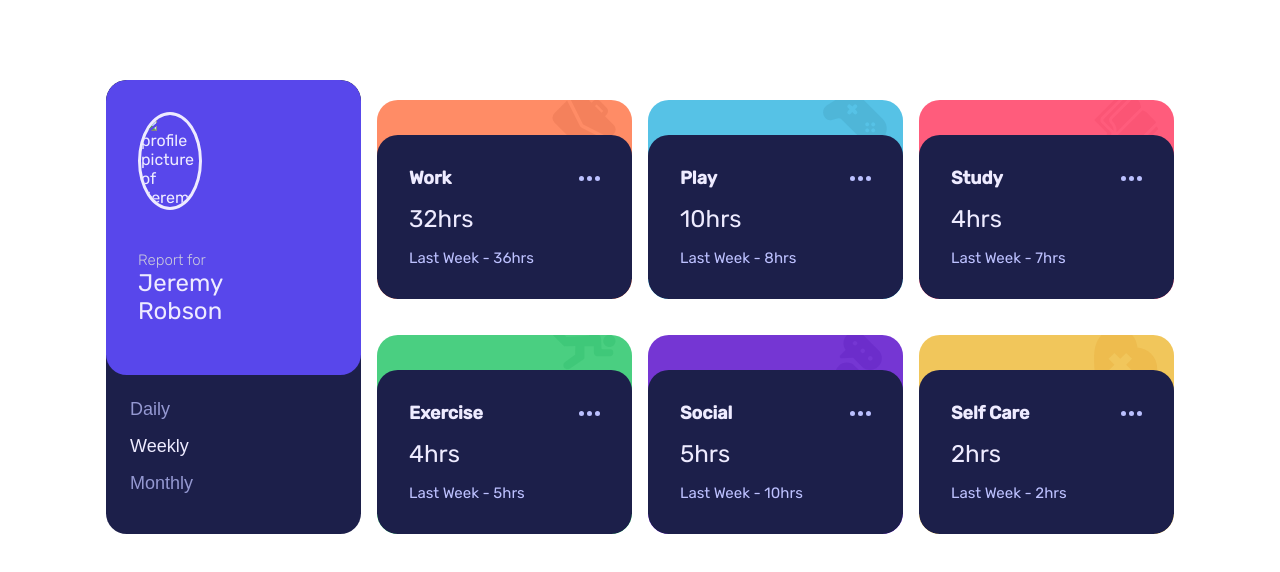
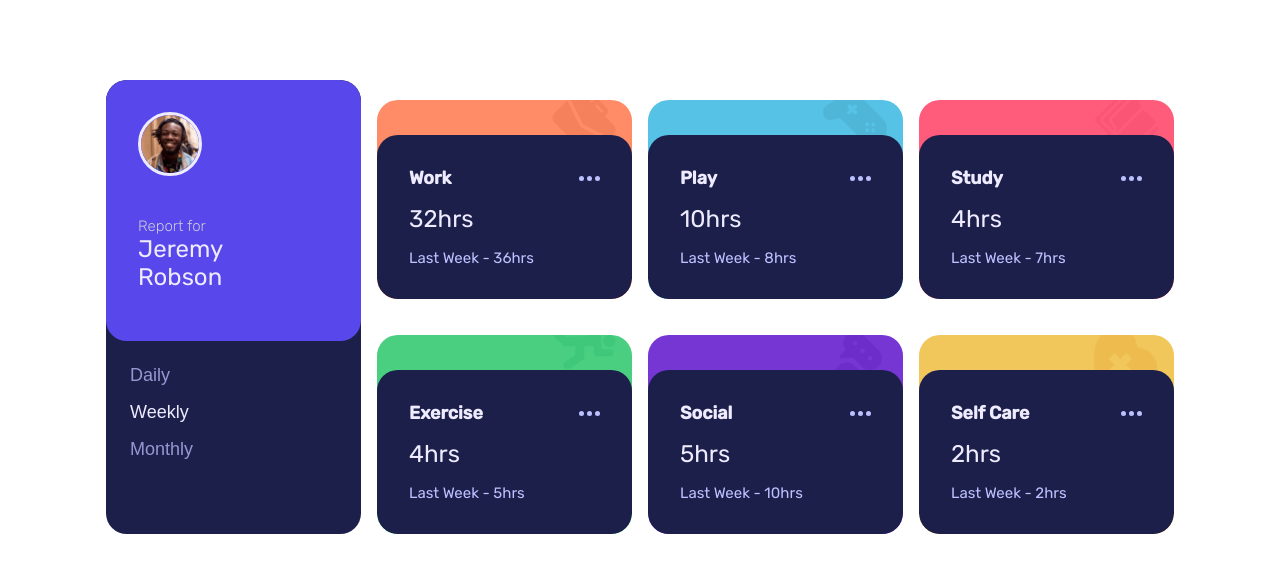
Before and after one commit to tony1610/time_tracker, a plain HTML site: page index.html in a window 1280 px wide. Drawn offline with Linux system fonts and the light colour scheme; the site is published under a folder, as on GitHub Pages, so addresses that start at the root find nothing.

Commit message:
Update Jeremy Pic path

```diff
--- a/index.html
+++ b/index.html
@@ -23,7 +23,7 @@
 
         <div class="card-profile">
             <div class="top-section">
-                <img class="profile-image" src="/images/image-jeremy.png" alt="profile picture of Jeremy">
+                <img class="profile-image" src="images/image-jeremy.png" alt="profile picture of Jeremy">
                 <section class="profile-info">
                     <h1 class="profile-title">Report for</h1>
                     <p class="profile-name">Jeremy</p>
```
